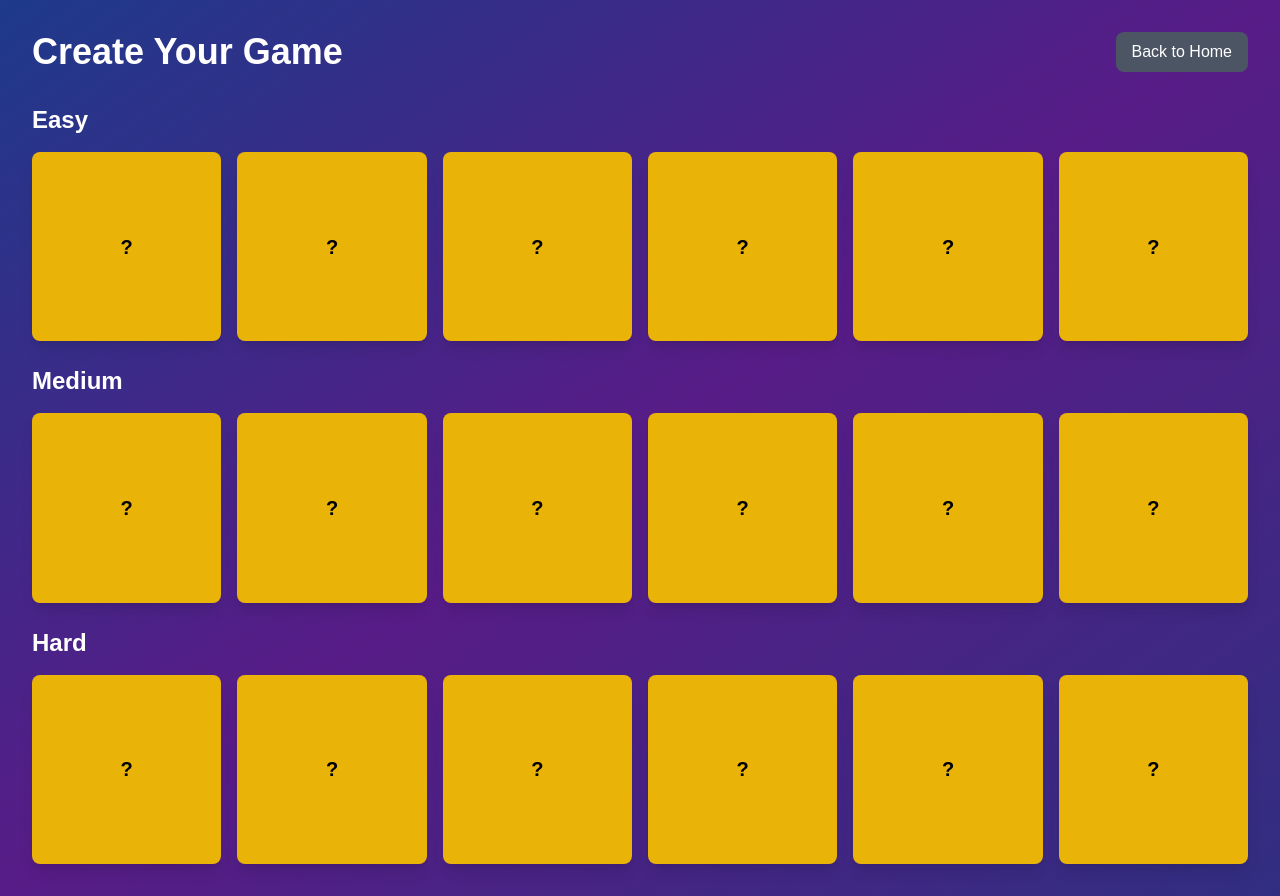
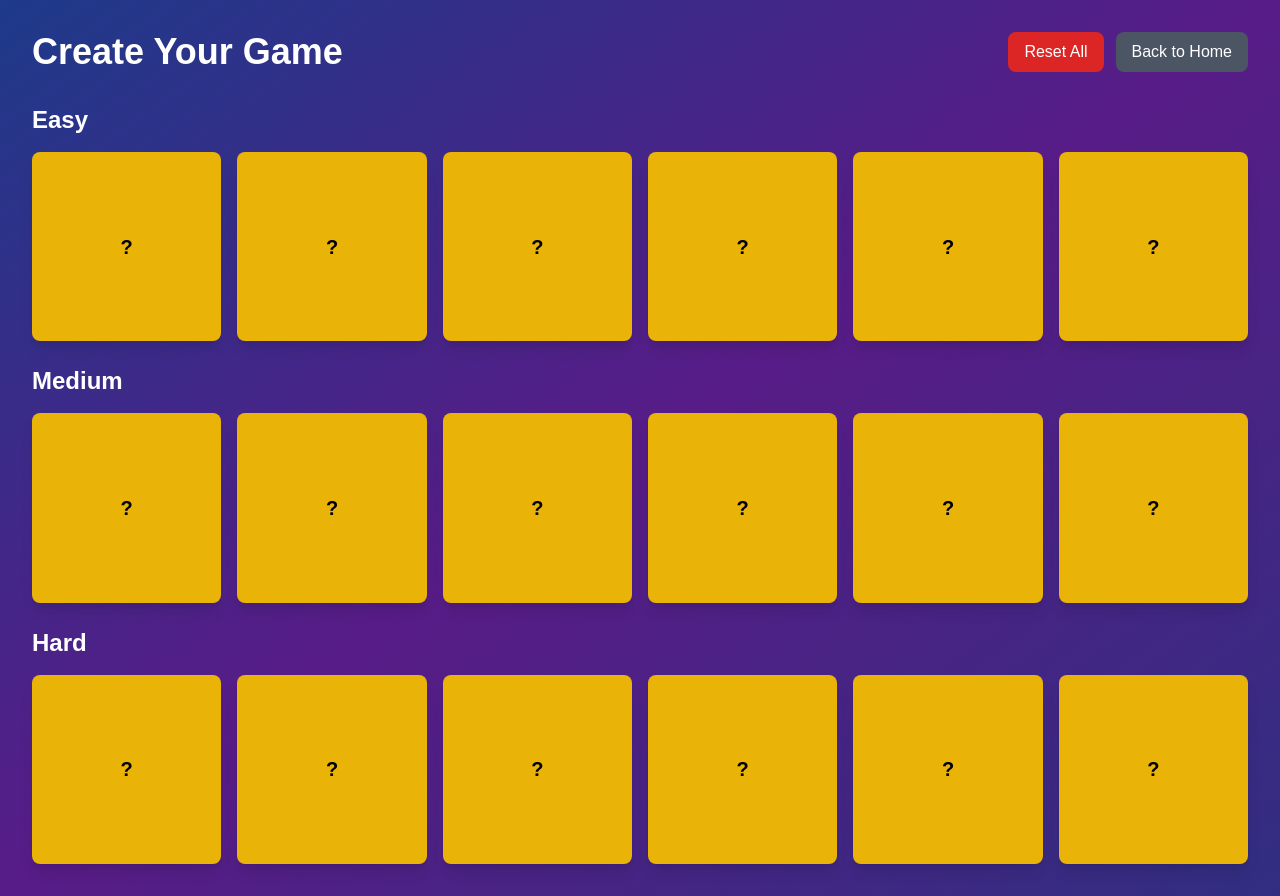
Before and after one commit to GShreyasP/movie_jeopardy, a Next.js app: page /create in a window 1280 px wide. Built offline with nearby package versions, Linux system fonts and the light colour scheme.

Commit message:
Add reset button to clear all questions on create page

```diff
--- a/app/create/page.tsx
+++ b/app/create/page.tsx
@@ -2,7 +2,7 @@
 
 import { useRouter } from 'next/navigation';
 import { Difficulty } from '../types';
-import { getQuestion, generateQuestionId } from '../utils/storage';
+import { getQuestion, generateQuestionId, clearGameData } from '../utils/storage';
 
 export default function CreatePage() {
   const router = useRouter();
@@ -16,17 +16,32 @@ export default function CreatePage() {
     router.push(`/create/question?id=${questionId}&difficulty=${difficulty}&column=${column}`);
   };
 
+  const handleReset = () => {
+    if (confirm('Are you sure you want to reset all questions? This will delete all saved questions and cannot be undone.')) {
+      clearGameData();
+      window.location.reload();
+    }
+  };
+
   return (
     <main className="min-h-screen bg-gradient-to-br from-blue-900 via-purple-900 to-indigo-900 p-8">
       <div className="max-w-7xl mx-auto">
         <div className="mb-8 flex items-center justify-between">
           <h1 className="text-4xl font-bold text-white">Create Your Game</h1>
+          <div className="flex gap-3">
+            <button
+              onClick={handleReset}
+              className="px-4 py-2 bg-red-600 hover:bg-red-700 text-white rounded-lg transition-colors"
+            >
+              Reset All
+            </button>
             <button
               onClick={() => router.push('/')}
               className="px-4 py-2 bg-gray-600 hover:bg-gray-700 text-white rounded-lg transition-colors"
             >
               Back to Home
             </button>
+          </div>
         </div>
 
         <div className="space-y-6">
--- a/app/utils/storage.ts
+++ b/app/utils/storage.ts
@@ -101,3 +101,8 @@ export function markQuestionAnswered(questionId: string): void {
     savePlaySession(session);
   }
 }
+
+export function clearGameData(): void {
+  if (typeof window === 'undefined') return;
+  localStorage.removeItem(STORAGE_KEY);
+}
```
Lines whose indentation alone changed are shown as unchanged.
